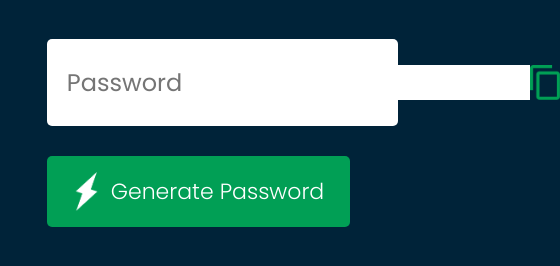
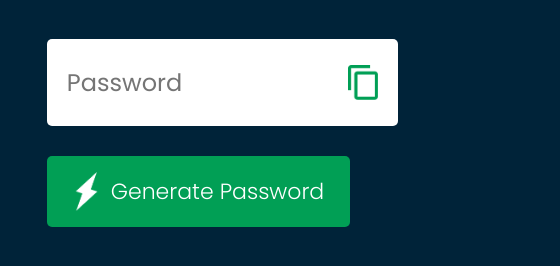
Before and after one commit to MaestroOG/passGenerator, a plain HTML site: page index.html in a window 390 px wide. Shown: the part 262-528 px from the top of the page, 560 px wide, since content can reach past the window. Drawn offline with Linux system fonts and the light colour scheme.

Commit message:
updated style.css

```diff
--- a/style.css
+++ b/style.css
@@ -80,3 +80,9 @@ body {
     outline: 0;
     font-size: 24px;
 }
+
+@media only screen and (max-width: 500px) {
+    .display input {
+        width: 54%;
+    }
+}
```
